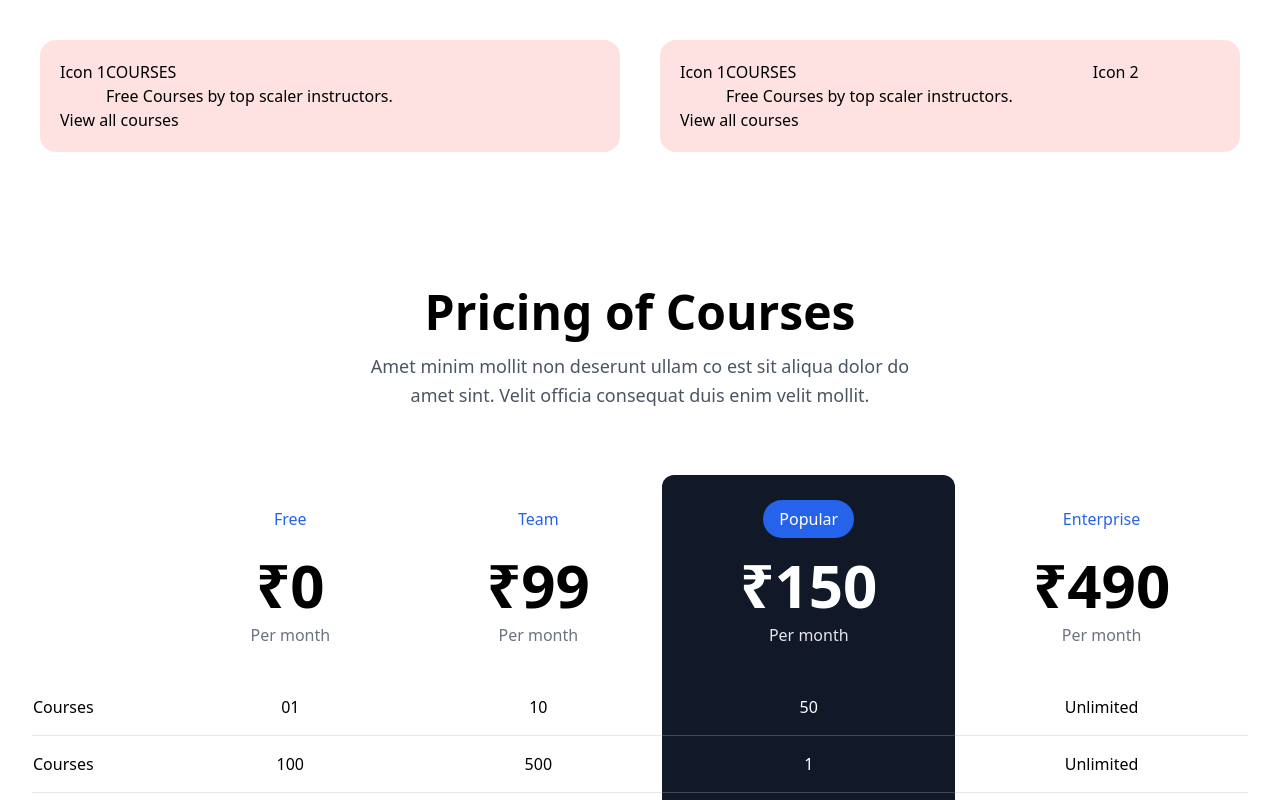
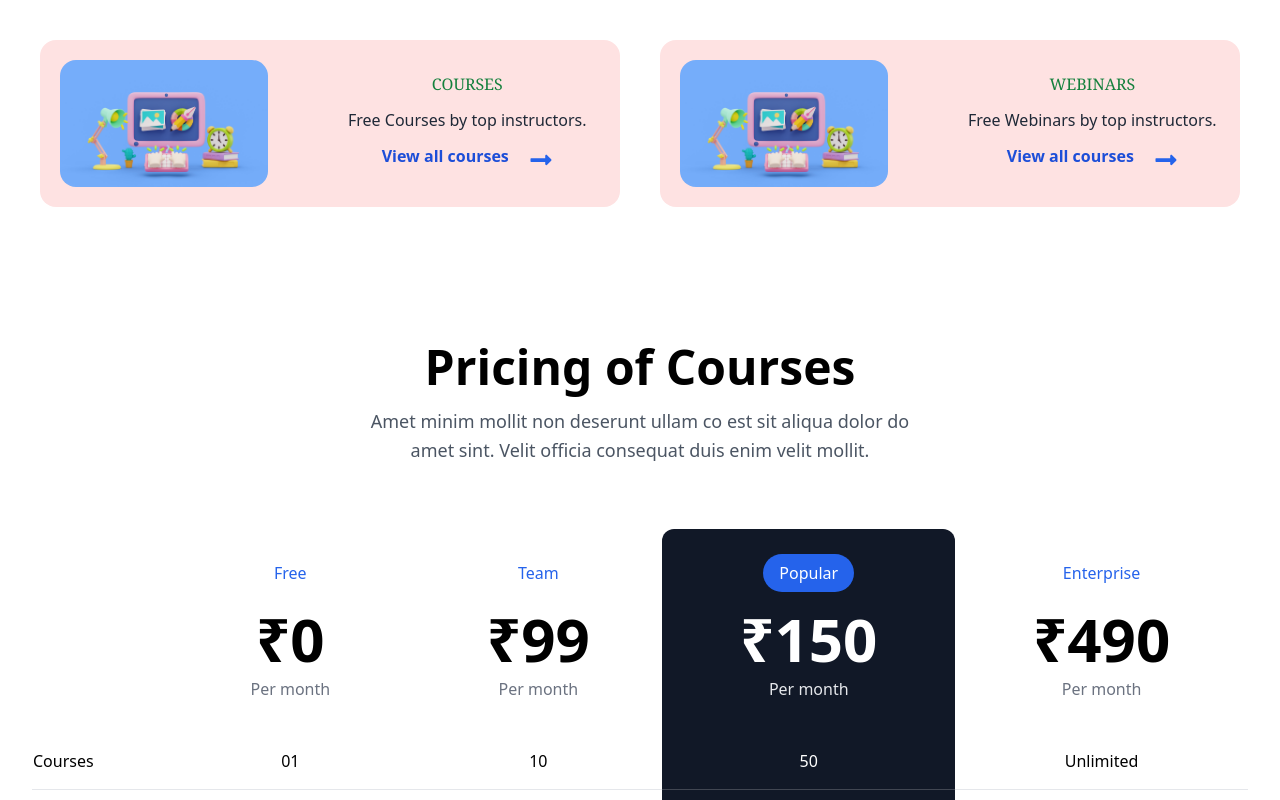
Before and after one commit to Pixelwand/thelawgicalbuddy, a React (Create React App) app in the folder frontend/: page /topics in a window 1280 px wide. Shown: the top 800 px of the page. Built offline with nearby package versions, Linux system fonts and the light colour scheme.

Commit message:
style:added styles to courses and webinars anchor tag

```diff
--- a/frontend/src/components/Topics/Topics.jsx
+++ b/frontend/src/components/Topics/Topics.jsx
@@ -1,43 +1,66 @@
-import React from 'react';
+import React, {useState} from 'react';
 import { Pricing } from './Pricing/Pricing';
 import { course } from '../Assets/index';
+import { FaLongArrowAltRight } from 'react-icons/fa';
 export const Topics = () => {
   return (
     <>
-      <section className='flex flex-row gap-10 px-10 py-10'>
+      <section className="flex flex-row gap-10 px-10 py-10">
         <div className="w-1/2 rounded-2xl p-5 bg-red-100">
-          <a href="/topics/courses">
-            <div className="flex flex-row gap-20">
-              <div className="flex flex-col">
+          <a href="/topics/courses" className="lg:flex lg:flex-row gap-20">
+            <div className="">
+              <img
+                src={course}
+                alt="courseIcon"
+                className="rounded-2xl lg:w-52"
+              />
+            </div>
+            <div className="flex flex-row gap-10">
+              <div className="">
                 <div className="flex flex-row">
-                  <div>Icon 1</div>
                   <div className="flex flex-col">
-                    <div className='hidden lg:flex'>COURSES</div>
-                    <div className='hidden lg:flex'>Free Courses by top scaler instructors.</div>
+                    <div className="font-serif text-green-700 text-center mt-3">
+                      COURSES
+                    </div>
+                    <div className="hidden lg:flex text-md font-sans my-3 text-gray-800">
+                      Free Courses by top instructors.
+                    </div>
                   </div>
                 </div>
-                <div className='hidden lg:flex'>View all courses</div>
-              </div>
-              <div>
-                {/* <img src={course} alt="courseIcon" className='w-44 top-11 absolute ml-20 rounded-2xl'/> */}
+                <div className="hidden lg:flex font-semibold text-blue-700 justify-center">
+                  View all courses
+                  <FaLongArrowAltRight className="my-auto text-2xl ml-5 mt-1 text-blue-600 hover:ml-10 hover:duration-1000" />
+                </div>
               </div>
             </div>
           </a>
         </div>
         <div className="w-1/2 rounded-2xl p-5 bg-red-100">
-          <a href="/topics/webinars">
+          <a href="/topics/webinars" className="lg:flex lg:flex-row gap-20">
+            <div className="">
+              <img
+                src={course}
+                alt="courseIcon"
+                className=" rounded-2xl lg:w-52"
+              />
+            </div>
             <div className="flex flex-row gap-20">
               <div className="flex flex-col">
                 <div className="flex flex-row">
-                  <div>Icon 1</div>
                   <div className="flex flex-col">
-                    <div>COURSES</div>
-                    <div className='hidden lg:flex'>Free Courses by top scaler instructors.</div>
+                    <div className="font-serif text-green-700 text-center mt-3 ">
+                      WEBINARS
+                    </div>
+                    <div className="hidden lg:flex text-md font-sans my-3 text-gray-800">
+                      Free Webinars by top instructors.
+                    </div>
                   </div>
                 </div>
-                <div className='hidden lg:flex'>View all courses</div>
+                <div className="hidden lg:flex font-semibold text-blue-700 justify-center">
+                  View all courses
+                  <FaLongArrowAltRight className="my-auto ml-5 hover:ml-10 duration-1000 mt-1 text-2xl  text-blue-600 " />
+                </div>
               </div>
-              <div className='hidden lg:flex'>Icon 2</div>
             </div>
           </a>
         </div>
```
